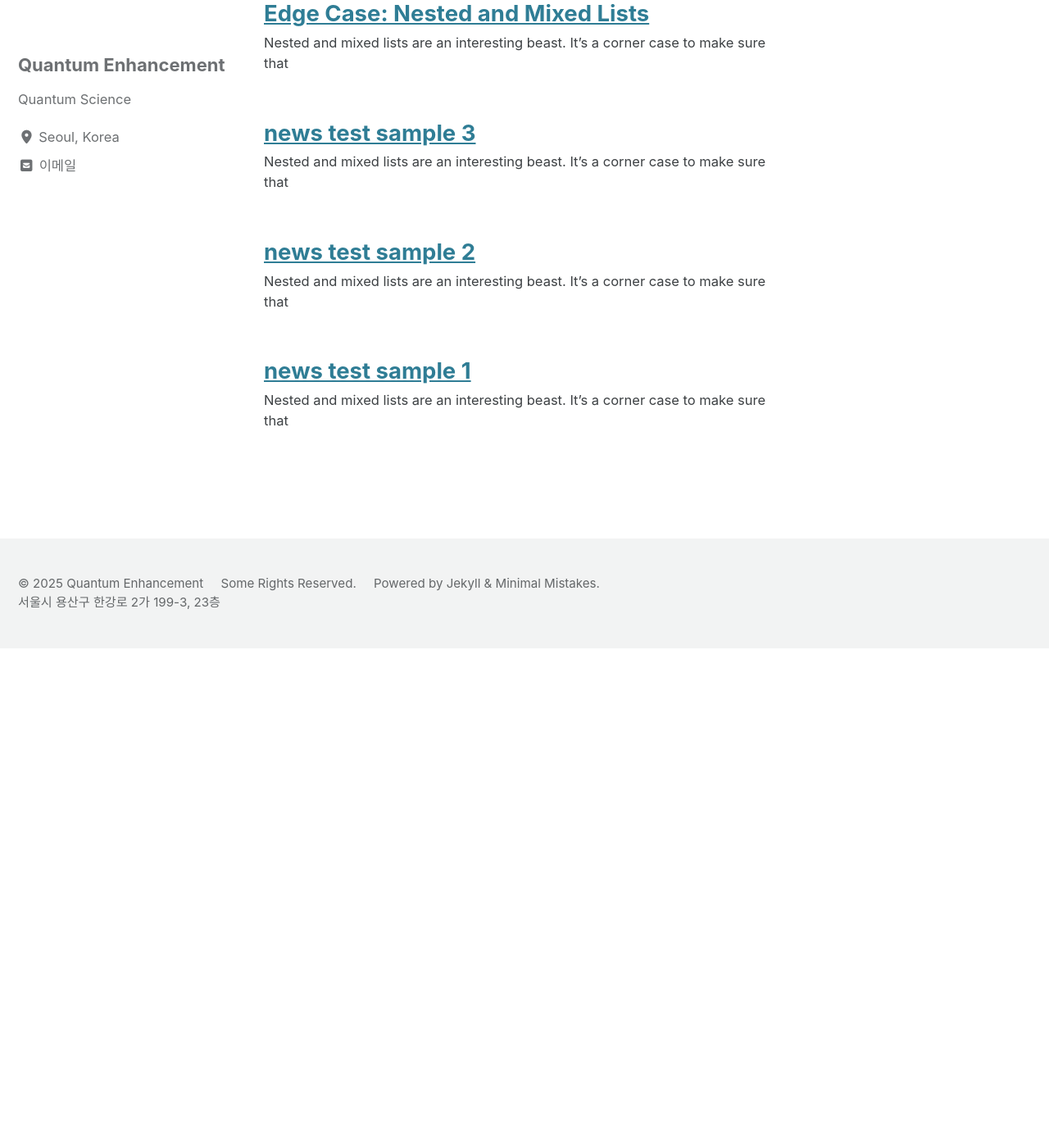
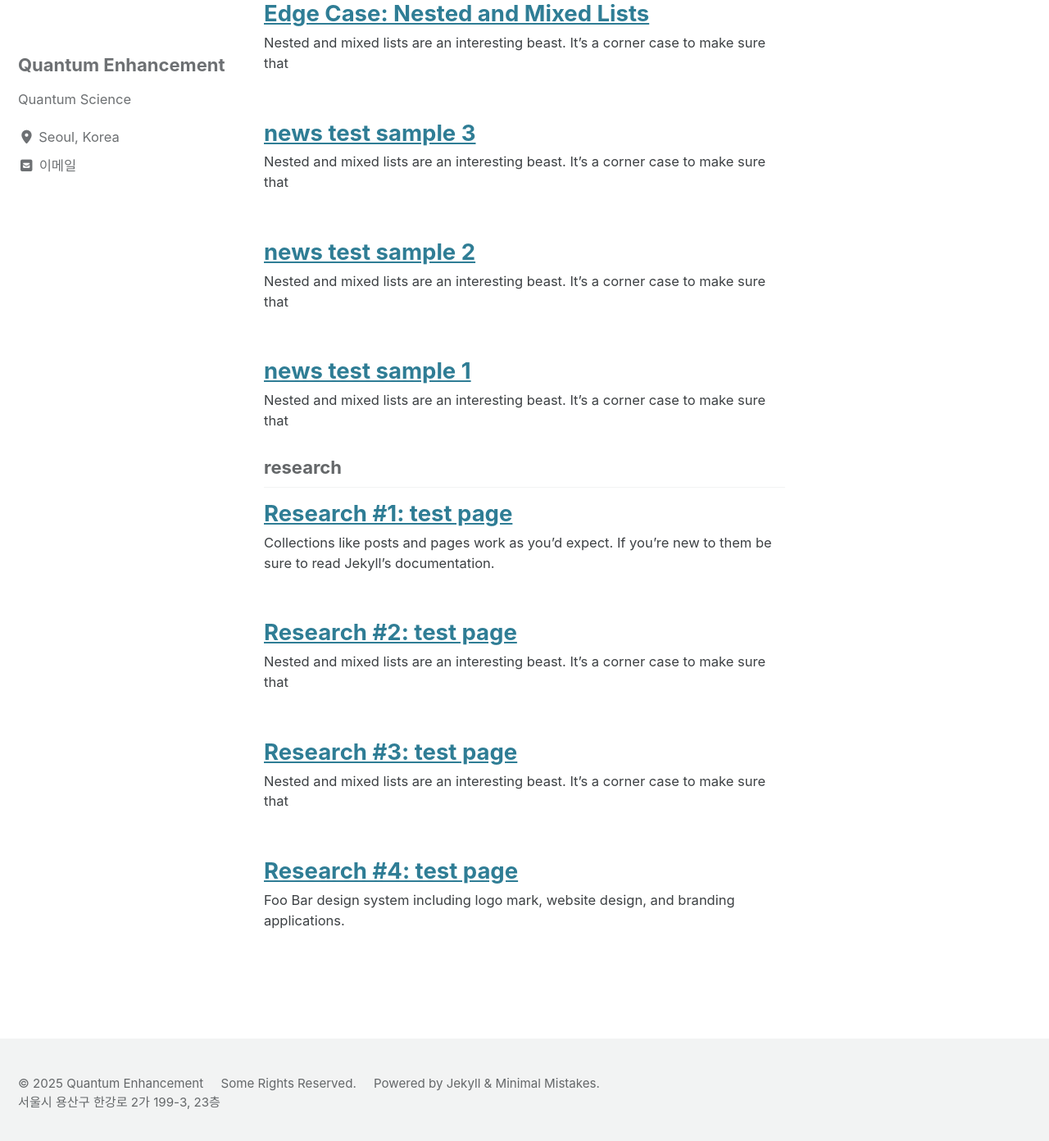
Before and after one commit to quantum-enhancement/quantum-enhancement.github.io, a Jekyll site: the page built from _pages/collection-archive.html, in a window 1280 px wide and 1400 px high, scrolled down 669 px. Shown: the top 1392 px of the window at 82% size. Built offline with Jekyll 4.4.1, drawn with Linux system fonts in a browser that asks for light colours; cached includes are drawn as plain includes; before the commit the page ends 1460 px from its top, so only the background shows below that.

Commit message:
research 를 collection 으로 변경함.
_research 디렉토리에  파일을 추가하면 됨.
https://mmistakes.github.io/minimal-mistakes/docs/collections/
참고

````diff
--- a/_config.yml
+++ b/_config.yml
@@ -227,6 +227,9 @@ collections:
   news:
     output: true
     permalink: /:collection/:path/
+  research:
+    output: true
+    permalink: /:collection/:path/
 
 
 # Defaults
@@ -246,6 +249,17 @@ defaults:
   - scope:
       path: "_news"
       type: news
+    values:
+      layout: single
+      author_profile: false
+      read_time: false
+      comments: false # true
+      share: false
+      related: false
+  # _research
+  - scope:
+      path: "_research"
+      type: research
     values:
       layout: single
       author_profile: false
--- a/_pages/research.md
+++ b/_pages/research.md
@@ -1,18 +1,10 @@
 ---
 title: "RESEARCH"
-layout: single
+layout: collection
 permalink: /research/
-author_profile: true
-toc: true
-
+collection: research
+entries_layout: list
+classes: wide
 ---
 
-This is an example page. It's different from a blog post because it will stay in one place and will show up in your site navigation (in most themes). Most people start with an About page that introduces them to potential site visitors. It might say something like this:
-
-> Hi there! I'm a bike messenger by day, aspiring actor by night, and this is my website. I live in Los Angeles, have a great dog named Jack, and I like pi'a coladas. (And gettin' caught in the rain.)
-
-...or something like this:
-
-> The XYZ Doohickey Company was founded in 1971, and has been providing quality doohickeys to the public ever since. Located in Gotham City, XYZ employs over 2,000 people and does all kinds of awesome things for the Gotham community.
-
-You should probably delete this page and create new pages for your content. Have fun!
+Sample document listing for the collection `_research`.
--- /dev/null
+++ b/_research/2009-05-15-edge-case-nested-and-mixed-lists copy.md
@@ -0,0 +1,119 @@
+---
+title: "Research #1: test page"
+categories:
+  - Edge Case
+tags:
+  - content
+  - css
+  - research
+---
+
+Collections like posts and pages work as you'd expect. If you're new to them be sure to read [Jekyll's documentation](https://jekyllrb.com/docs/collections/).
+
+The theme has been built with collections in mind and you will find [several examples]({{ "/collection-archive/" | relative_url }}) on the demo site ([portfolio]({{ "/portfolio/" | relative_url }}), [recipes]({{ "/recipes/" | relative_url }}), [pets]({{ "/pets/" | relative_url }})).
+
+**Collections in the Wild:** This set of documentation is also [built as a collection](https://github.com/{{ site.repository }}/blob/master/docs/_docs/) if you're looking for a fully fleshed out example to inspect.
+{: .notice--info}
+
+---
+
+A popular use case for collections is to build a portfolio section as part of one's personal site. Let's quickly walk through the steps to do that.
+
+**Step 1:** Configure the portfolio collection by adding the following to `_config.yml`.
+
+```yaml
+collections:
+  portfolio:
+    output: true
+    permalink: /:collection/:path/
+```
+
+These settings essentially say output `index.html` files for each portfolio document in `_portfolio` at `_site/portfolio/<document-filename>/`.
+
+Just like posts and pages you'll probably want to set some defaults for the Front Matter:
+
+```yaml
+defaults:
+  # _portfolio
+  - scope:
+      path: ""
+      type: portfolio
+    values:
+      layout: single
+      author_profile: false
+      share: true
+```
+
+Now make a portfolio.md file in the '_pages' folder.
+
+```yaml
+---
+title: Portfolio
+layout: collection
+permalink: /portfolio/
+collection: portfolio
+entries_layout: grid
+classes: wide
+---
+```
+
+And then create portfolio content like [`_portfolio/foo-bar-website.md`](https://github.com/{{ site.repository }}/blob/master/docs/_portfolio/foo-bar-website.md), to end up with something like this.
+
+![portfolio collection example]({{ "/assets/images/mm-portfolio-collection-example.jpg" | relative_url }})
+
+
+
+Nested and mixed lists are an interesting beast. It's a corner case to make sure that
+
+* Lists within lists do not break the ordered list numbering order
+* Your list styles go deep enough.
+
+### Ordered -- Unordered -- Ordered
+
+1. ordered item
+2. ordered item
+   * **unordered**
+   * **unordered**
+     1. ordered item
+     2. ordered item
+3. ordered item
+4. ordered item
+
+### Ordered -- Unordered -- Unordered
+
+1. ordered item
+2. ordered item
+   * **unordered**
+   * **unordered**
+     * unordered item
+     * unordered item
+3. ordered item
+4. ordered item
+
+### Unordered -- Ordered -- Unordered
+
+* unordered item
+* unordered item
+  1. ordered
+  2. ordered
+     * unordered item
+     * unordered item
+* unordered item
+* unordered item
+
+### Unordered -- Unordered -- Ordered
+
+* unordered item
+* unordered item
+  * unordered
+  * unordered
+    1. **ordered item**
+    2. **ordered item**
+* unordered item
+* unordered item
+
+### Task Lists
+
+- [x] Finish my changes
+- [ ] Push my commits to GitHub
+- [ ] Open a pull request
--- /dev/null
+++ b/_research/2025-03-2-new-test-sample copy 2.md
@@ -0,0 +1,66 @@
+---
+title: "Research #2: test page"
+categories:
+  - Edge Case
+tags:
+  - content
+  - css
+  - research
+  - lists
+  - markup
+---
+
+Nested and mixed lists are an interesting beast. It's a corner case to make sure that
+
+* Lists within lists do not break the ordered list numbering order
+* Your list styles go deep enough.
+
+### Ordered -- Unordered -- Ordered
+
+1. ordered item
+2. ordered item
+   * **unordered**
+   * **unordered**
+     1. ordered item
+     2. ordered item
+3. ordered item
+4. ordered item
+
+### Ordered -- Unordered -- Unordered
+
+1. ordered item
+2. ordered item
+   * **unordered**
+   * **unordered**
+     * unordered item
+     * unordered item
+3. ordered item
+4. ordered item
+
+### Unordered -- Ordered -- Unordered
+
+* unordered item
+* unordered item
+  1. ordered
+  2. ordered
+     * unordered item
+     * unordered item
+* unordered item
+* unordered item
+
+### Unordered -- Unordered -- Ordered
+
+* unordered item
+* unordered item
+  * unordered
+  * unordered
+    1. **ordered item**
+    2. **ordered item**
+* unordered item
+* unordered item
+
+### Task Lists
+
+- [x] Finish my changes
+- [ ] Push my commits to GitHub
+- [ ] Open a pull request
--- /dev/null
+++ b/_research/2025-03-2-new-test-sample copy.md
@@ -0,0 +1,66 @@
+---
+title: "Research #3: test page"
+categories:
+  - Edge Case
+tags:
+  - content
+  - css
+  - research
+  - lists
+  - markup
+---
+
+Nested and mixed lists are an interesting beast. It's a corner case to make sure that
+
+* Lists within lists do not break the ordered list numbering order
+* Your list styles go deep enough.
+
+### Ordered -- Unordered -- Ordered
+
+1. ordered item
+2. ordered item
+   * **unordered**
+   * **unordered**
+     1. ordered item
+     2. ordered item
+3. ordered item
+4. ordered item
+
+### Ordered -- Unordered -- Unordered
+
+1. ordered item
+2. ordered item
+   * **unordered**
+   * **unordered**
+     * unordered item
+     * unordered item
+3. ordered item
+4. ordered item
+
+### Unordered -- Ordered -- Unordered
+
+* unordered item
+* unordered item
+  1. ordered
+  2. ordered
+     * unordered item
+     * unordered item
+* unordered item
+* unordered item
+
+### Unordered -- Unordered -- Ordered
+
+* unordered item
+* unordered item
+  * unordered
+  * unordered
+    1. **ordered item**
+    2. **ordered item**
+* unordered item
+* unordered item
+
+### Task Lists
+
+- [x] Finish my changes
+- [ ] Push my commits to GitHub
+- [ ] Open a pull request
--- /dev/null
+++ b/_research/2025-03-2-new-test-sample.md
@@ -0,0 +1,61 @@
+---
+title: "Research #4: test page"
+excerpt: "Foo Bar design system including logo mark, website design, and branding applications."
+tags:
+  - research
+---
+
+Nested and mixed lists are an interesting beast. It's a corner case to make sure that Nested and mixed lists are an interesting beast. It's a corner case to make sure that
+
+* Lists within lists do not break the ordered list numbering order
+* Your list styles go deep enough.
+
+### Ordered -- Unordered -- Ordered
+
+1. ordered item
+2. ordered item
+   * **unordered**
+   * **unordered**
+     1. ordered item
+     2. ordered item
+3. ordered item
+4. ordered item
+
+### Ordered -- Unordered -- Unordered
+
+1. ordered item
+2. ordered item
+   * **unordered**
+   * **unordered**
+     * unordered item
+     * unordered item
+3. ordered item
+4. ordered item
+
+### Unordered -- Ordered -- Unordered
+
+* unordered item
+* unordered item
+  1. ordered
+  2. ordered
+     * unordered item
+     * unordered item
+* unordered item
+* unordered item
+
+### Unordered -- Unordered -- Ordered
+
+* unordered item
+* unordered item
+  * unordered
+  * unordered
+    1. **ordered item**
+    2. **ordered item**
+* unordered item
+* unordered item
+
+### Task Lists
+
+- [x] Finish my changes
+- [ ] Push my commits to GitHub
+- [ ] Open a pull request
````
